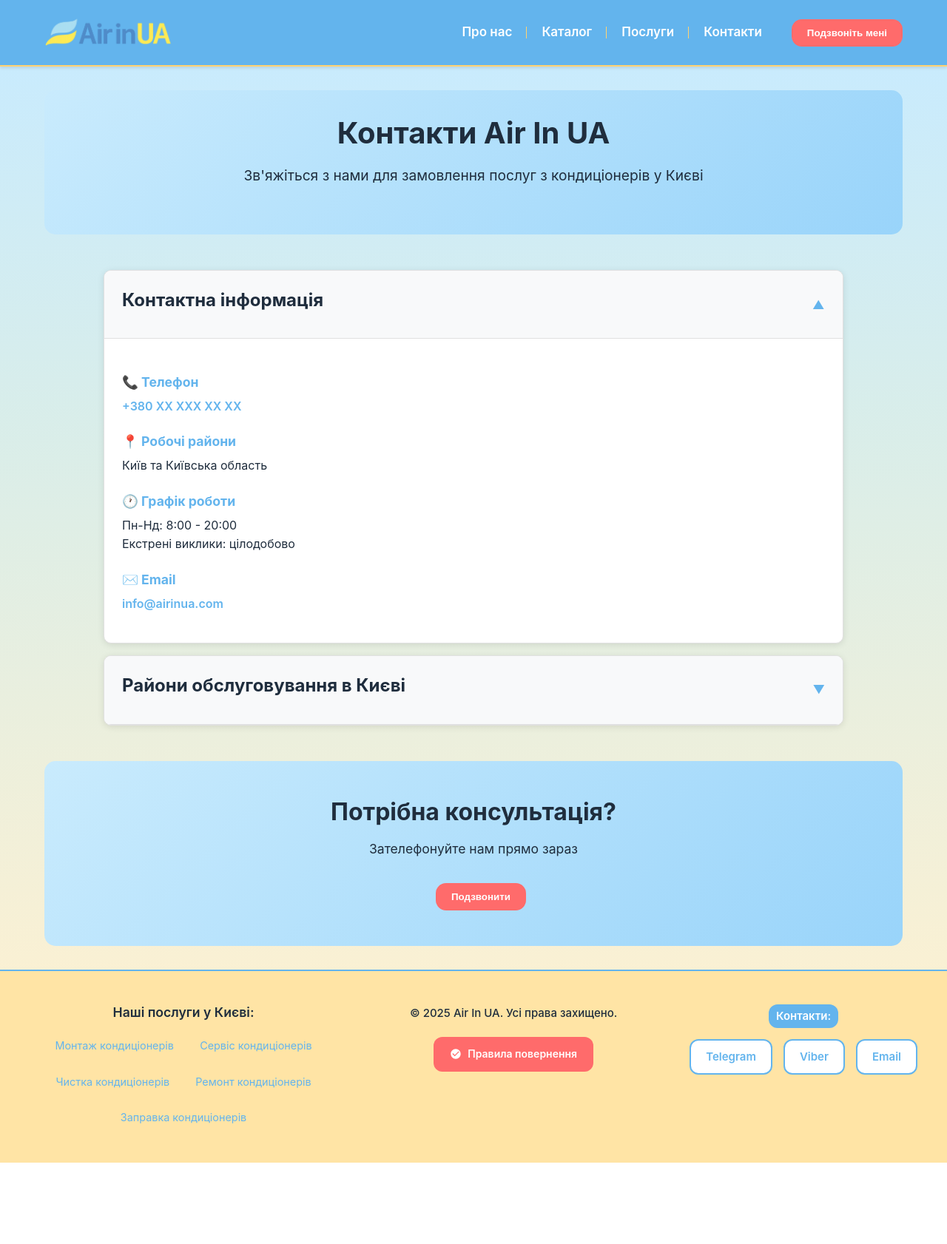
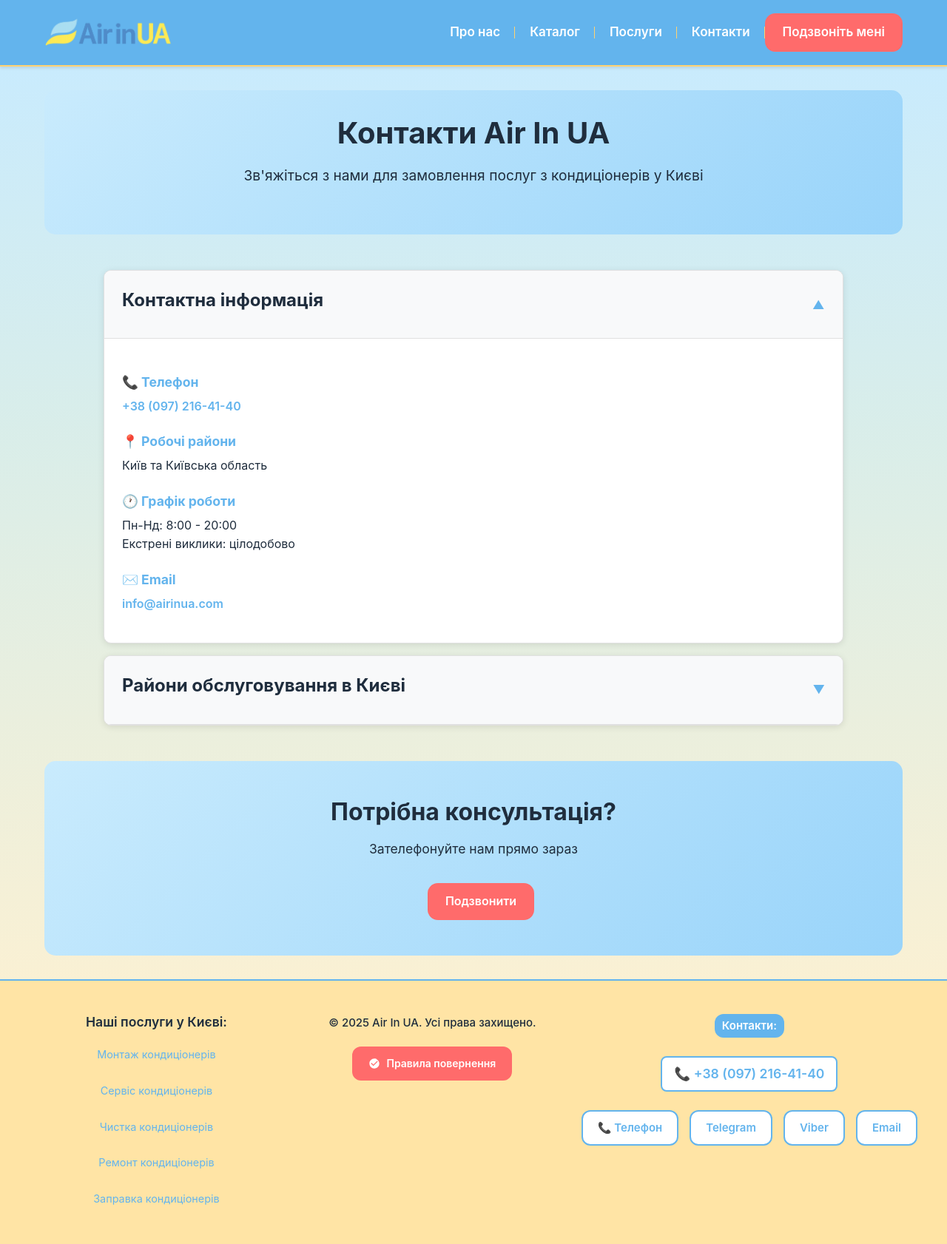
Before and after one commit to BonisOleg/air_in_ua, a Django app: page /contacts/ in a window 1280 px wide. Shown: the whole page at 74% size. Before the commit the page ends 1572 px from the top, so only its background shows below. Run offline with Django 5.2, Linux system fonts and the light colour scheme.

Commit message:
📞 Додано номер телефону 0972164140 до всіх кнопок контактів на сайті

```diff
--- a/static/css/style.css
+++ b/static/css/style.css
@@ -180,6 +180,42 @@ main {
 
 .cta-button:hover {
     background: var(--color-red-400);
+}
+
+/* Стилі для телефонних посилань, щоб вони виглядали як кнопки */
+.cta-button[href^="tel:"],
+.call-me-button[href^="tel:"] {
+    display: inline-block;
+    border-radius: 14px;
+    padding: 12px 24px;
+    background: var(--color-red-300);
+    color: var(--color-white) !important;
+    border: none;
+    cursor: pointer;
+    text-decoration: none;
+    font-weight: 600;
+    text-align: center;
+    transition: background-color 0.3s ease, color 0.3s ease;
+}
+
+.cta-button[href^="tel:"]:hover,
+.call-me-button[href^="tel:"]:hover {
+    background: var(--color-red-400);
+    color: var(--color-white) !important;
+}
+
+/* Стилі для телефонних посилань у footer */
+.footer-phone-link {
+    display: inline-block;
+    color: var(--color-blue-300);
+    text-decoration: none;
+    font-weight: 600;
+    font-size: 1.1rem;
+    transition: color 0.2s ease;
+}
+
+.footer-phone-link:hover {
+    color: var(--color-blue-400);
 }
 
 .button-details,
@@ -604,6 +640,28 @@ textarea.input:focus,
     padding: 4px 10px;
     border-radius: 12px;
     color: var(--color-white);
+}
+
+.footer-phone {
+    margin: 10px 0;
+}
+
+.footer-phone-link {
+    display: inline-block;
+    color: var(--color-blue-300);
+    text-decoration: none;
+    font-weight: 600;
+    font-size: 1.1rem;
+    transition: color 0.2s ease;
+    padding: 8px 16px;
+    border-radius: 8px;
+    background: var(--color-white);
+    border: 2px solid var(--color-blue-300);
+}
+
+.footer-phone-link:hover {
+    color: var(--color-white);
+    background: var(--color-blue-300);
 }
 
 .site-footer p {
--- a/templates/about.html
+++ b/templates/about.html
@@ -67,8 +67,8 @@
                     проведуть якісний ремонт будь-якої складності. Ми працюємо з усіма поширеними марками та моделями
                     кондиціонерів.</p>
                 <div class="about-cta">
-                    <button type="button" class="btn-learn-more open-global-feedback-btn"
-                        id="master-call-button">Викликати майстра</button>
+                    <a href="tel:+380972164140" class="btn-learn-more"
+                        id="master-call-button">Викликати майстра</a>
                 </div>
             </div>
             <div class="block-image">
--- a/templates/base.html
+++ b/templates/base.html
@@ -175,7 +175,7 @@
         <a href="{% url 'airinua:catalog' %}">Каталог</a>
         <a href="{% url 'airinua:services' %}">Послуги</a>
         <a href="{% url 'airinua:contacts' %}">Контакти</a>
-        <button class="cta-button call-me-button">Подзвоніть мені</button>
+        <a href="tel:+380972164140" class="cta-button call-me-button">Подзвоніть мені</a>
       </nav>
     </div>
   </header>
@@ -218,10 +218,14 @@
       <!-- Контакти -->
       <div class="footer-contacts">
         <span class="footer-contacts-label">Контакти:</span>
+        <div class="footer-phone">
+          <a href="tel:+380972164140" class="footer-phone-link">📞 +38 (097) 216-41-40</a>
+        </div>
         <div class="footer-socials">
+          <a href="tel:+380972164140" class="footer-icon footer-icon-phone" title="Телефон">📞 Телефон</a>
           <a href="#" class="footer-icon footer-icon-telegram" title="Telegram">Telegram</a>
           <a href="#" class="footer-icon footer-icon-viber" title="Viber">Viber</a>
-          <a href="#" class="footer-icon footer-icon-gmail" title="Email">Email</a>
+          <a href="mailto:info@airinua.com" class="footer-icon footer-icon-gmail" title="Email">Email</a>
         </div>
       </div>
     </div>
--- a/templates/catalog.html
+++ b/templates/catalog.html
@@ -204,7 +204,7 @@
 
         <!-- Кнопки дій -->
         <div class="product-actions">
-            <button class="cta-button product-order-btn" data-product-id="{{ product.id }}">Замовити</button>
+            <a href="tel:+380972164140" class="cta-button product-order-btn" data-product-id="{{ product.id }}">Замовити</a>
             <a href="{{ product.get_absolute_url }}" class="button button-details" target="_blank">
                 <svg width="16" height="16" viewBox="0 0 24 24" fill="currentColor" style="margin-right: 8px;">
                     <path
--- a/templates/chystka-kondytsioneriv.html
+++ b/templates/chystka-kondytsioneriv.html
@@ -13,7 +13,7 @@
         <div class="seo-hero">
             <h1>Чистка кондиціонерів у Києві</h1>
             <p class="seo-subtitle">Професійне очищення та дезінфекція кондиціонерів з антибактеріальною обробкою</p>
-            <button class="cta-button call-me-button">Замовити чистку</button>
+            <a href="tel:+380972164140" class="cta-button call-me-button">Замовити чистку</a>
         </div>
 
         <div class="seo-content">
--- a/templates/contacts.html
+++ b/templates/contacts.html
@@ -21,7 +21,7 @@
                 <div class="accordion-content">
                     <div class="contact-info">
                         <h3>📞 Телефон</h3>
-                        <p><a href="tel:+380XXXXXXXXX">+380 XX XXX XX XX</a></p>
+                        <p><a href="tel:+380972164140">+38 (097) 216-41-40</a></p>
 
                         <h3>📍 Робочі райони</h3>
                         <p>Київ та Київська область</p>
@@ -76,7 +76,7 @@
         <div class="cta-section">
             <h2>Потрібна консультація?</h2>
             <p>Зателефонуйте нам прямо зараз</p>
-            <button class="cta-button call-me-button">Подзвонити</button>
+            <a href="tel:+380972164140" class="cta-button call-me-button">Подзвонити</a>
         </div>
     </div>
 </div>
@@ -88,7 +88,7 @@
   "@type": "LocalBusiness",
   "name": "Air In UA",
   "description": "Продаж, монтаж, сервіс кондиціонерів у Києві",
-  "telephone": "+380XXXXXXXXX",
+  "telephone": "+380972164140",
   "email": "info@airinua.com",
   "url": "https://airinua.com",
   "address": {
--- a/templates/includes/product_modal_detail.html
+++ b/templates/includes/product_modal_detail.html
@@ -9,7 +9,7 @@
         {% include 'includes/feedback_form.html' with form=feedback_form product=product %}
     </div>
     <div class="modal-buttons">
-        <button class="cta-button">Замовити</button>
+        <a href="tel:+380972164140" class="cta-button">Замовити</a>
         <a href="{{ product.get_absolute_url }}" class="button button-details" target="_blank">
             <svg width="16" height="16" viewBox="0 0 24 24" fill="currentColor" style="margin-right: 8px;">
                 <path d="M14,3V5H17.59L7.76,14.83L9.17,16.24L19,6.41V10H21V3M19,19H5V5H12V3H5C3.89,3 3,3.9 3,5V19A2,2 0 0,0 5,21H19A2,2 0 0,0 21,19V12H19V19Z"/>
--- a/templates/index.html
+++ b/templates/index.html
@@ -127,7 +127,7 @@
                     <h4 style="margin: 0 0 0.5rem 0; color: #856404;">📞 Коли дзвонити:</h4>
                     <p style="margin: 0 0 1rem 0; font-size: 0.9rem; color: #6c5600;">🚨 Терміново: не включається,
                         протікає, запах • ⏰ Планово: погіршення охолодження, шум</p>
-                    <button class="cta-button call-me-button">Викликати майстра</button>
+                    <a href="tel:+380972164140" class="cta-button call-me-button">Викликати майстра</a>
                     <p style="margin: 0.5rem 0 0 0; font-size: 0.8rem; color: #666;">Виїзд протягом години в межах Києва
                     </p>
                 </div>
--- a/templates/montazh-kondytsioneriv.html
+++ b/templates/montazh-kondytsioneriv.html
@@ -13,7 +13,7 @@
         <div class="seo-hero">
             <h1>Монтаж кондиціонерів у Києві</h1>
             <p class="seo-subtitle">Професійна установка кондиціонерів будь-якої складності з гарантією якості</p>
-            <button class="cta-button call-me-button">Замовити монтаж</button>
+            <a href="tel:+380972164140" class="cta-button call-me-button">Замовити монтаж</a>
         </div>
 
         <div class="seo-content">
--- a/templates/remont-kondytsioneriv.html
+++ b/templates/remont-kondytsioneriv.html
@@ -91,7 +91,7 @@
             <h1>Ремонт кондиціонерів у Києві</h1>
             <p class="seo-subtitle">Швидкий виїзд майстра • Діагностика • Гарантія на роботи</p>
             <div class="cta-section">
-                <button class="cta-button call-me-button">Викликати майстра</button>
+                <a href="tel:+380972164140" class="cta-button call-me-button">Викликати майстра</a>
                 <p>Виїзд протягом години</p>
             </div>
         </div>
@@ -252,7 +252,7 @@
             <div class="cta-section">
                 <h2>Потрібен ремонт кондиціонера?</h2>
                 <p>Наші майстри приїдуть протягом години та швидко усунуть поломку</p>
-                <button class="cta-button call-me-button">Викликати майстра зараз</button>
+                <a href="tel:+380972164140" class="cta-button call-me-button">Викликати майстра зараз</a>
             </div>
 
         </div>
--- a/templates/services.html
+++ b/templates/services.html
@@ -56,7 +56,7 @@
 
         <div class="product-actions">
             {# Тимчасово прибираємо trans, доки переклади не скомпільовані #}
-            <button class="cta-button product-order-btn" data-service-id="{{ service.pk }}">Замовити послугу</button>
+            <a href="tel:+380972164140" class="cta-button product-order-btn" data-service-id="{{ service.pk }}">Замовити послугу</a>
         </div>
     </div>
     {% endfor %}
--- a/templates/servis-kondytsioneriv.html
+++ b/templates/servis-kondytsioneriv.html
@@ -13,7 +13,7 @@
         <div class="seo-hero">
             <h1>Сервіс кондиціонерів у Києві</h1>
             <p class="seo-subtitle">Професійне обслуговування та діагностика кондиціонерів всіх брендів</p>
-            <button class="cta-button call-me-button">Викликати майстра</button>
+            <a href="tel:+380972164140" class="cta-button call-me-button">Викликати майстра</a>
         </div>
 
         <div class="seo-content">
@@ -109,7 +109,7 @@
         <div class="cta-section">
             <h2>Замовити сервіс кондиціонера в Києві</h2>
             <p>Професійне обслуговування з гарантією якості</p>
-            <button class="cta-button call-me-button">Викликати майстра</button>
+            <a href="tel:+380972164140" class="cta-button call-me-button">Викликати майстра</a>
         </div>
     </div>
 </div>
--- a/templates/zapravka-kondytsioneriv.html
+++ b/templates/zapravka-kondytsioneriv.html
@@ -71,7 +71,7 @@
             <h1>Заправка кондиціонерів у Києві</h1>
             <p class="seo-subtitle">Дозаправка фреоном R32, R410A • Перевірка тиску • Усунення витоків</p>
             <div class="cta-section">
-                <button class="cta-button call-me-button">Замовити заправку</button>
+                <a href="tel:+380972164140" class="cta-button call-me-button">Замовити заправку</a>
                 <p>Виїзд майстра в день звернення</p>
             </div>
         </div>
@@ -261,7 +261,7 @@
             <div class="cta-section">
                 <h2>Потрібна заправка кондиціонера?</h2>
                 <p>Наші майстри приїдуть сьогодні та професійно заправлять ваш кондиціонер</p>
-                <button class="cta-button call-me-button">Замовити заправку</button>
+                <a href="tel:+380972164140" class="cta-button call-me-button">Замовити заправку</a>
             </div>
 
         </div>
```
